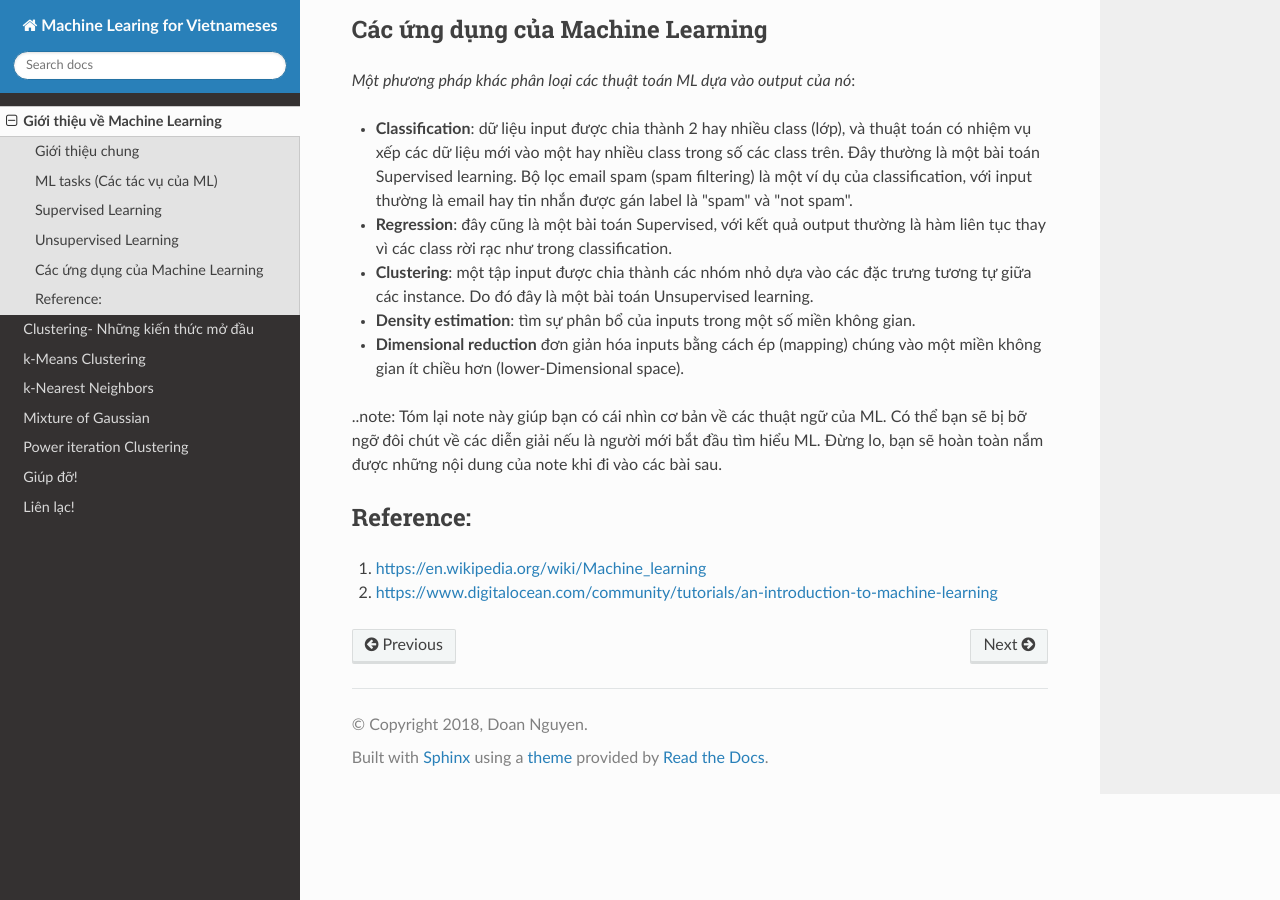
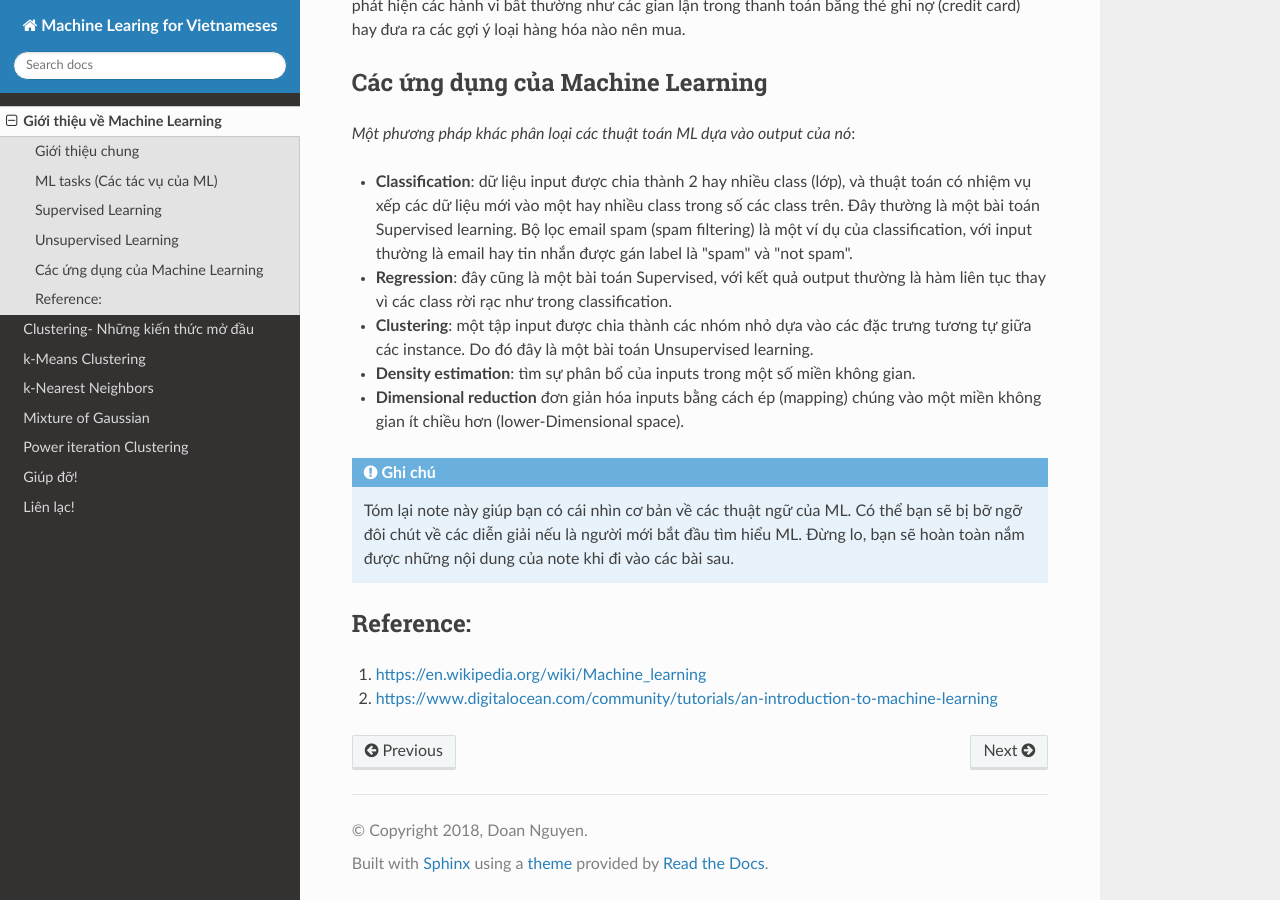
Before and after one commit to DoanNguyenTrong/ml_for_vietnameses, a Sphinx documentation site: the page built from docs/source/introduction.rst, in a window 1280 px wide and 900 px high, scrolled down 3013 px. Built offline with Sphinx 7.4.7 and the Read the Docs theme 2.0.0, drawn with Linux system fonts in a browser that asks for light colours; some of the changed text lies outside the part shown.

Commit message:
0.1.3
minor typo

```diff
--- a/docs/source/introduction.rst
+++ b/docs/source/introduction.rst
@@ -55,11 +55,7 @@
 sẽ tìm ra một model thể hiện mối liên hệ dữa thông tin của bức ảnh và label của nó. Sau đó, bạn có thể nhập vào một bức ảnh bất kì và model này sẽ chỉ
 ra trong bức ảnh đó là hình của một khuôn mặt hay không.
 
-..note: Các nhà xây dựng thuật toán đều cố gắng đưa ra các đặc điểm (**feature**) tiêu biểu thể hiện rõ ràng mối liên hệ giữa training data và
-label của nó. Nhưng vì đặc trưng là tập dữ liệu chỉ chiếm một phần nhỏ trong tổng số các khả năng có thể xảy ra và các đặc điểm đó không phải là
-tất cả các đặc điểm của model. Do đó **xác suất dự đoán của mọi thuật toán không bao giờ có thể chính xác 100%**. Kể cả con người cũng vẫn có thể mắc sai lầm.
-Hiện nay có một vài thuật toán có thể cho ra kết quả cao hơn xác suất dự đoán chính xác của con người nhưng còn quá sớm để nói là tương lai các hệ thống
-trí tuệ nhân tạo sẽ thống trị thế giới. Các bức tranh về Terminator, Transformer, ... vẫn còn ở rất xa so với nhân loại năm 2018.
+.. note:: Các nhà xây dựng thuật toán đều cố gắng đưa ra các đặc điểm (**feature**) tiêu biểu thể hiện rõ ràng mối liên hệ giữa training data và label của nó. Nhưng vì đặc trưng là tập dữ liệu chỉ chiếm một phần nhỏ trong tổng số các khả năng có thể xảy ra và các đặc điểm đó không phải là tất cả các đặc điểm của model. Do đó **xác suất dự đoán của mọi thuật toán không bao giờ có thể chính xác 100%**. Kể cả con người cũng vẫn có thể mắc sai lầm. Hiện nay có một vài thuật toán có thể cho ra kết quả cao hơn xác suất dự đoán chính xác của con người nhưng còn quá sớm để nói là tương lai các hệ thống trí tuệ nhân tạo sẽ thống trị thế giới. Các bức tranh về Terminator, Transformer, ... vẫn còn ở rất xa so với nhân loại năm 2018.
 
 Cụ thể hơn, trong Supervised learning gồm:
 
@@ -100,8 +96,7 @@
 
 * **Dimensional reduction** đơn giản hóa inputs bằng cách ép (mapping) chúng vào một miền không gian ít chiều hơn (lower-Dimensional space).
 
-..note: Tóm lại note này giúp bạn có cái nhìn cơ bản về các thuật ngữ của ML. Có thể bạn sẽ bị bỡ ngỡ đôi chút về các diễn giải nếu là người mới bắt đầu tìm hiểu ML. Đừng lo, bạn sẽ
-hoàn toàn nắm được những nội dung của note khi đi vào các bài sau.
+.. note:: Tóm lại note này giúp bạn có cái nhìn cơ bản về các thuật ngữ của ML. Có thể bạn sẽ bị bỡ ngỡ đôi chút về các diễn giải nếu là người mới bắt đầu tìm hiểu ML. Đừng lo, bạn sẽ hoàn toàn nắm được những nội dung của note khi đi vào các bài sau.
 
 Reference:
 ----------
```
